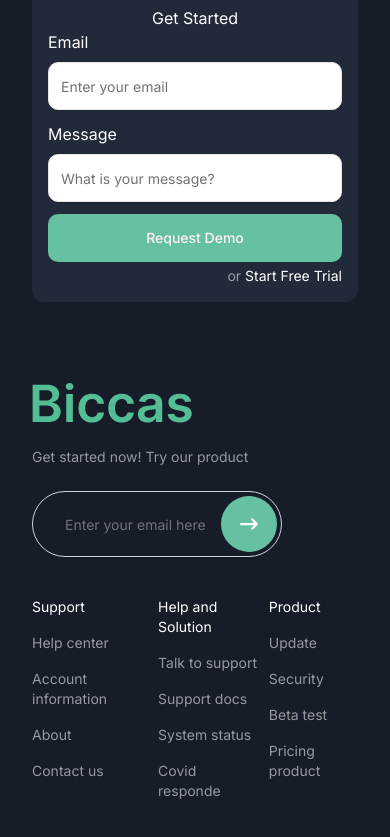
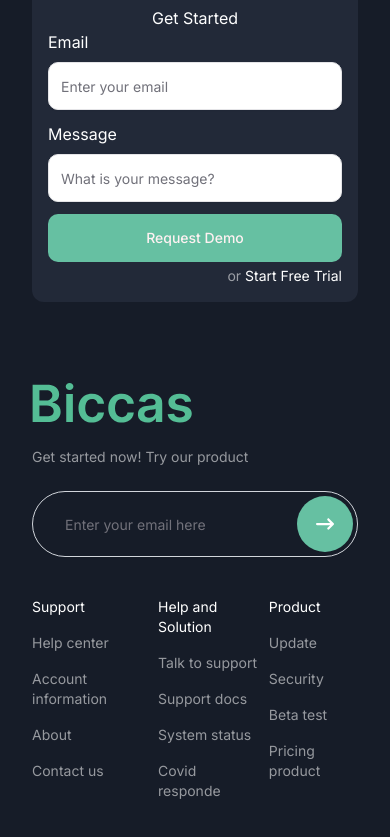
Before and after one commit to Eytch/landing-page, a Next.js app: page / in a window 390 px wide. Shown: the part 7801-8638 px from the top of the page. Built offline with nearby package versions, Linux system fonts and the light colour scheme.

Commit message:
changed form size in mobile view

```diff
--- a/components/footer.js
+++ b/components/footer.js
@@ -93,7 +93,7 @@
                 Get started now! Try our product
               </p>
             </div>
-            <div className="relative min-w-[200px] max-w-[250px] lg:min-w-[400px]">
+            <div className="relative min-w-[200px] lg:max-w-[250px] lg:min-w-[400px]">
               <Input
                 className="w-full border-gray-300 text-white border rounded-full p-8 focus:outline-none sm:text-sm"
                 placeholder="Enter your email here"
```
